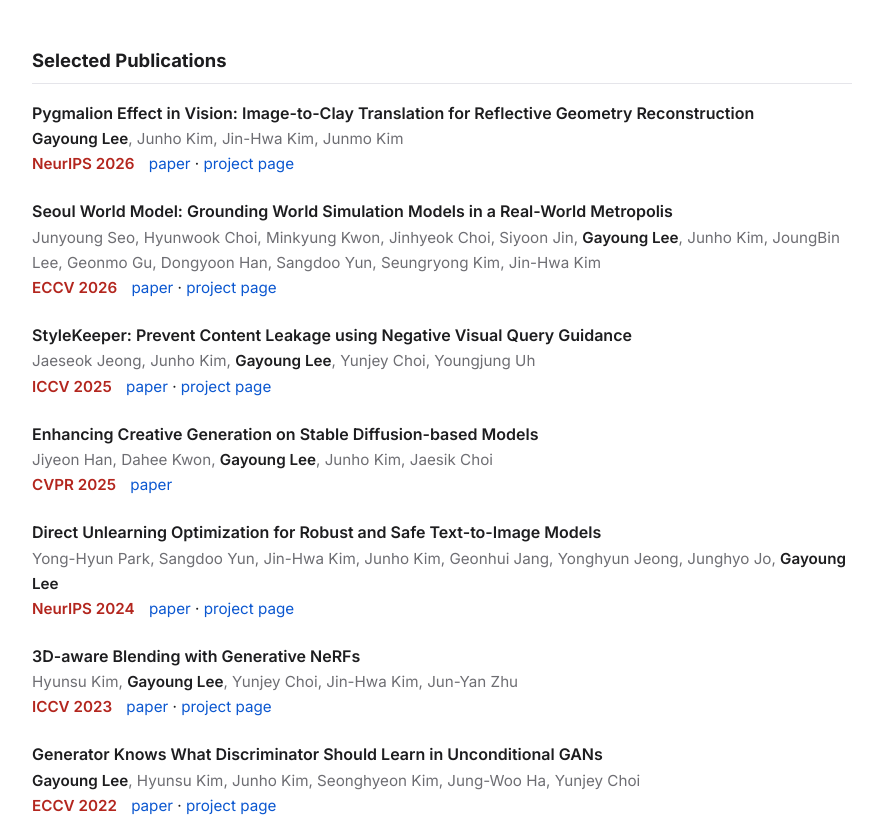
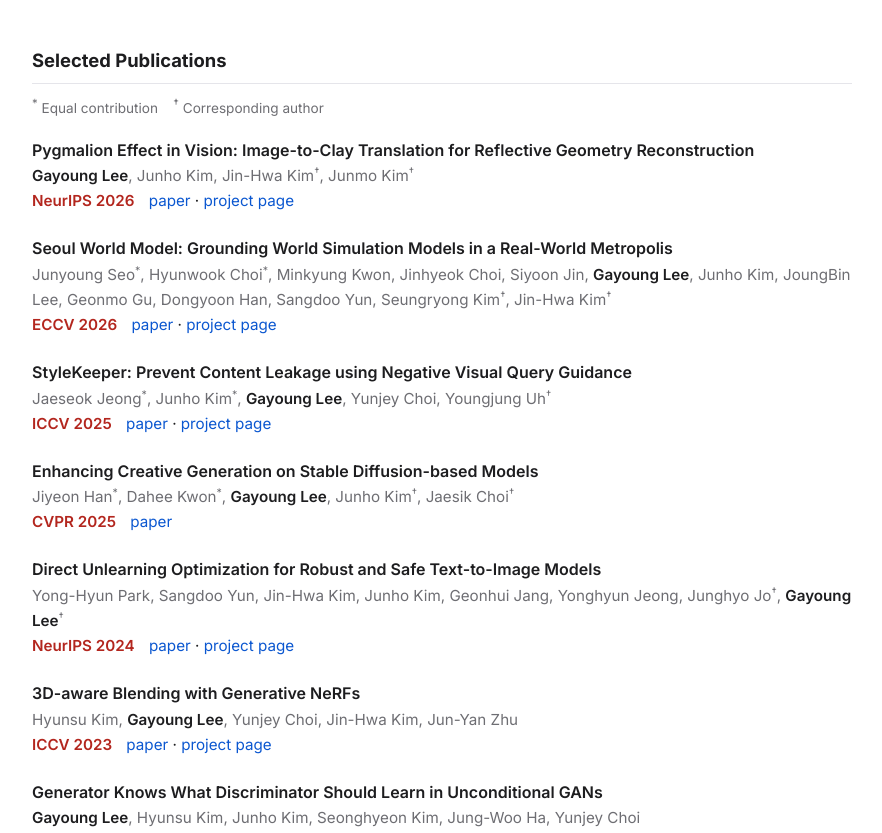
Before and after one commit to gylee1103/gylee1103.github.io, a plain HTML site: page index.html in a window 1280 px wide. Shown: the part 486-1319 px from the top of the page, without its empty margins (198-1080 px from the left). Drawn offline with Linux system fonts and the light colour scheme.

Commit message:
Mark equal-contribution (*) and corresponding (†) authors
Co-Authored-By: Claude Opus 5.5 <noreply@anthropic.com>

```diff
--- a/index.html
+++ b/index.html
@@ -38,6 +38,8 @@
                 flex-wrap: wrap; padding: 4px 0; }
     ul.exp .when { color: var(--muted); }
     .pub { margin-bottom: 22px; }
+    .legend { color: var(--muted); font-size: 0.85rem; margin: -6px 0 18px; }
+    .pub .authors sup { font-size: 0.7em; }
     .pub .title { font-weight: 600; }
     .pub .authors { color: var(--muted); font-size: 0.95rem; }
     .pub .authors b { color: var(--fg); font-weight: 600; }
@@ -76,10 +78,11 @@
   </ul>
 
   <h2>Selected Publications</h2>
+  <p class="legend"><sup>*</sup> Equal contribution &nbsp;&nbsp; <sup>&dagger;</sup> Corresponding author</p>
 
   <div class="pub">
     <div class="title">Pygmalion Effect in Vision: Image-to-Clay Translation for Reflective Geometry Reconstruction</div>
-    <div class="authors"><b>Gayoung Lee</b>, Junho Kim, Jin-Hwa Kim, Junmo Kim</div>
+    <div class="authors"><b>Gayoung Lee</b>, Junho Kim, Jin-Hwa Kim<sup>&dagger;</sup>, Junmo Kim<sup>&dagger;</sup></div>
     <div class="meta"><span class="venue">NeurIPS 2026</span>
       <a href="https://arxiv.org/abs/2511.21098">paper</a> &middot;
       <a href="https://gylee1103.github.io/pygmalion-neurips26/">project page</a></div>
@@ -87,7 +90,7 @@
 
   <div class="pub">
     <div class="title">Seoul World Model: Grounding World Simulation Models in a Real-World Metropolis</div>
-    <div class="authors">Junyoung Seo, Hyunwook Choi, Minkyung Kwon, Jinhyeok Choi, Siyoon Jin, <b>Gayoung Lee</b>, Junho Kim, JoungBin Lee, Geonmo Gu, Dongyoon Han, Sangdoo Yun, Seungryong Kim, Jin-Hwa Kim</div>
+    <div class="authors">Junyoung Seo<sup>*</sup>, Hyunwook Choi<sup>*</sup>, Minkyung Kwon, Jinhyeok Choi, Siyoon Jin, <b>Gayoung Lee</b>, Junho Kim, JoungBin Lee, Geonmo Gu, Dongyoon Han, Sangdoo Yun, Seungryong Kim<sup>&dagger;</sup>, Jin-Hwa Kim<sup>&dagger;</sup></div>
     <div class="meta"><span class="venue">ECCV 2026</span>
       <a href="https://arxiv.org/abs/2603.15583">paper</a> &middot;
       <a href="https://seoul-world-model.github.io/">project page</a></div>
@@ -95,7 +98,7 @@
 
   <div class="pub">
     <div class="title">StyleKeeper: Prevent Content Leakage using Negative Visual Query Guidance</div>
-    <div class="authors">Jaeseok Jeong, Junho Kim, <b>Gayoung Lee</b>, Yunjey Choi, Youngjung Uh</div>
+    <div class="authors">Jaeseok Jeong<sup>*</sup>, Junho Kim<sup>*</sup>, <b>Gayoung Lee</b>, Yunjey Choi, Youngjung Uh<sup>&dagger;</sup></div>
     <div class="meta"><span class="venue">ICCV 2025</span>
       <a href="https://openaccess.thecvf.com/content/ICCV2025/papers/Jeong_StyleKeeper_Prevent_Content_Leakage_using_Negative_Visual_Query_Guidance_ICCV_2025_paper.pdf">paper</a> &middot;
       <a href="https://github.com/naver-ai/StyleKeeper">project page</a></div>
@@ -103,14 +106,14 @@
 
   <div class="pub">
     <div class="title">Enhancing Creative Generation on Stable Diffusion-based Models</div>
-    <div class="authors">Jiyeon Han, Dahee Kwon, <b>Gayoung Lee</b>, Junho Kim, Jaesik Choi</div>
+    <div class="authors">Jiyeon Han<sup>*</sup>, Dahee Kwon<sup>*</sup>, <b>Gayoung Lee</b>, Junho Kim<sup>&dagger;</sup>, Jaesik Choi<sup>&dagger;</sup></div>
     <div class="meta"><span class="venue">CVPR 2025</span>
       <a href="https://openaccess.thecvf.com/content/CVPR2025/papers/Han_Enhancing_Creative_Generation_on_Stable_Diffusion-based_Models_CVPR_2025_paper.pdf">paper</a></div>
   </div>
 
   <div class="pub">
     <div class="title">Direct Unlearning Optimization for Robust and Safe Text-to-Image Models</div>
-    <div class="authors">Yong-Hyun Park, Sangdoo Yun, Jin-Hwa Kim, Junho Kim, Geonhui Jang, Yonghyun Jeong, Junghyo Jo, <b>Gayoung Lee</b></div>
+    <div class="authors">Yong-Hyun Park, Sangdoo Yun, Jin-Hwa Kim, Junho Kim, Geonhui Jang, Yonghyun Jeong, Junghyo Jo<sup>&dagger;</sup>, <b>Gayoung Lee</b><sup>&dagger;</sup></div>
     <div class="meta"><span class="venue">NeurIPS 2024</span>
       <a href="https://arxiv.org/pdf/2407.21035">paper</a> &middot;
       <a href="https://github.com/naver-ai/DUO">project page</a></div>
```
